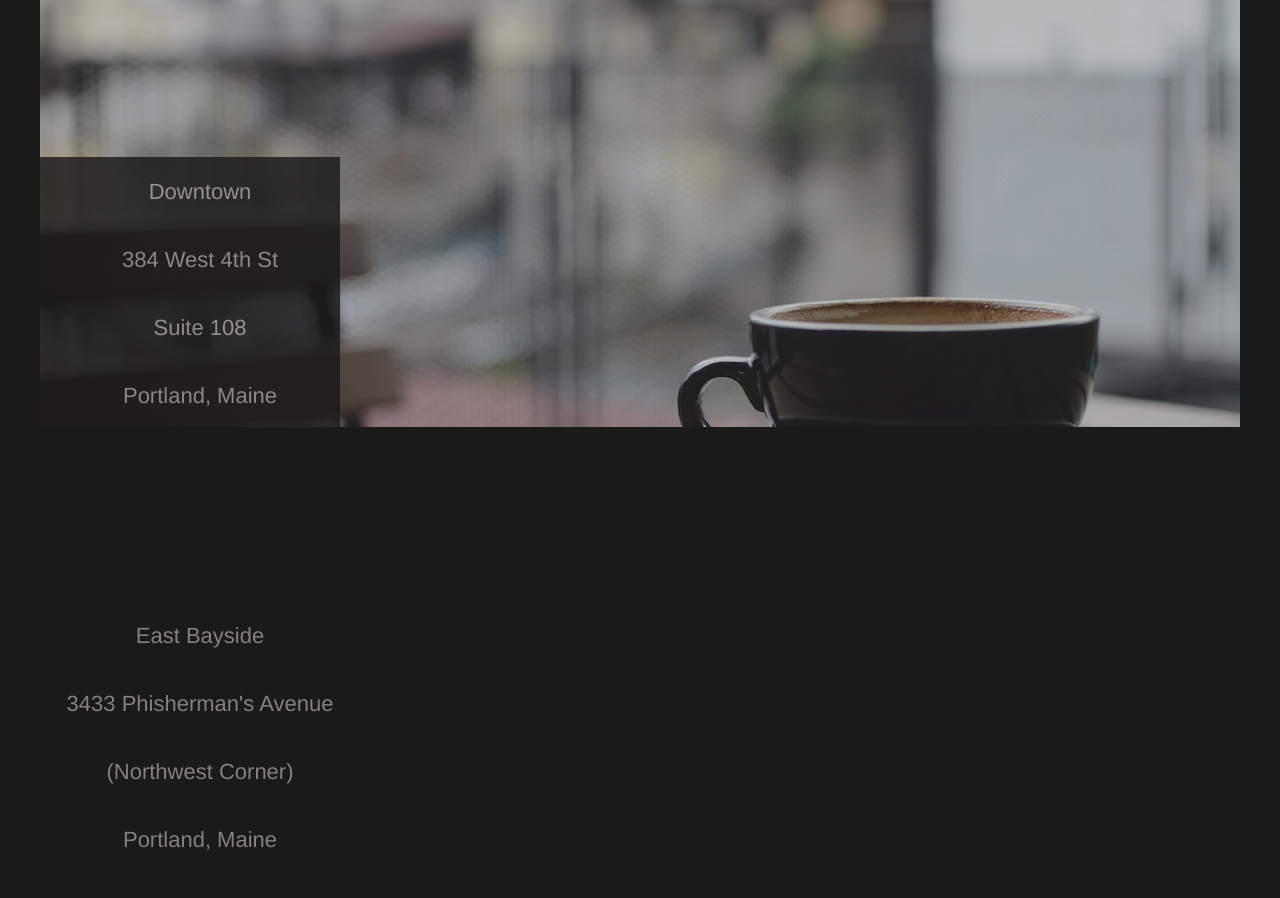
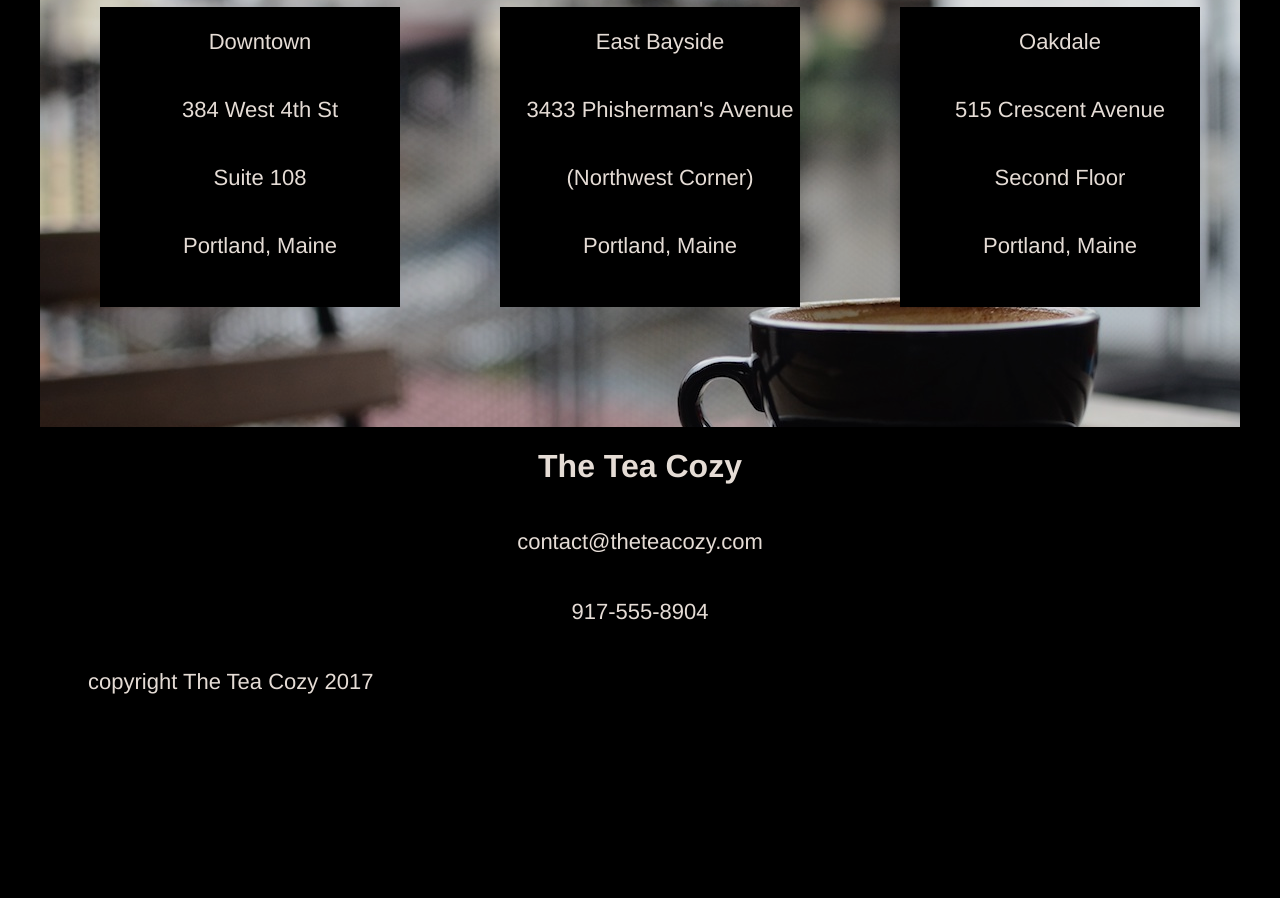
Before and after one commit to llopezcuervo/teacozy, a plain HTML site: page index.html in a window 1280 px wide. Shown: the part 1732-2630 px from the top of the page. After the commit the page ends 2449 px from the top, so only its background shows below. Drawn offline with Linux system fonts and the light colour scheme.

Commit message:
finally done

```diff
--- a/index.html
+++ b/index.html
@@ -21,7 +21,7 @@
     <div class="themastercontainer">
       <!-- the first box -->
       <div class="flex-container1">
-        <div class="text">
+        <div class="text2">
           <h1>Our Mission</h1>
           <h4>Handpicked, Artisanally Curated, Free Range, Sustainable, Small Batch, Fair Trade, Organic Tea</h4>
         </div>
@@ -57,6 +57,7 @@
           </div>
         </div>
       </div>
+      <!-- the third box -->
       <div class="finalbackground">
           <h1 class="location">Locations</h1>
           <div class="flex-container3">
@@ -102,7 +103,18 @@
                 <p>Portland, Maine</p>
               </div>
             </div>
+        </div>
+      </div>
+      <!-- footer -->
+      <div class="footer">
+        <h1>The Tea Cozy</h1>
+        <p>contact@theteacozy.com</p>
+        <p>917-555-8904</p>
       </div>
     </div>
+    <!-- copyright -->
+    <footer>
+      <p>copyright The Tea Cozy 2017</p>
+    </footer>
   </body>
 </html>
--- a/resources/css/style.css
+++ b/resources/css/style.css
@@ -1,6 +1,6 @@
 /* universal rules */
 
-* {
+body {
   font-family: "Helvetica";
   color: seashell;
   background-color: black;
@@ -65,6 +65,11 @@ h4, p {
   text-align: center;
 }
 
+.text2 {
+  text-align: center;
+  background-color: black;
+}
+
 .flex-container2 {
   display: flex;
   flex-direction: column;
@@ -89,6 +94,8 @@ h4, p {
   text-align: center;
 }
 
+/* location section */
+
 .finalbackground {
   background-image: url("../images/img-locations-background.jpg");
   height: 500px;
@@ -98,13 +105,36 @@ h4, p {
 
 .flex-container3 {
   display: flex;
-  flex-direction: column;
+  flex-direction: row;
   height: 0px;
+  justify-content: space-around;
 }
 
 .flex-container3a {
     width: 300px;
     height: 300px;
+    margin: 190px 40px
     margin-top: 150px;
     margin-right: 40px;
+    margin-left: 60px;
+    background-color: black;
   }
+
+.location {
+    text-align: center;
+  }
+
+/* footer */
+
+.footer {
+    display: flex;
+    flex-direction: column;
+    align-items: center;
+  }
+
+/* copyright  */
+
+footer {
+  text-align: left;
+  padding-left: 80px;
+}
```
